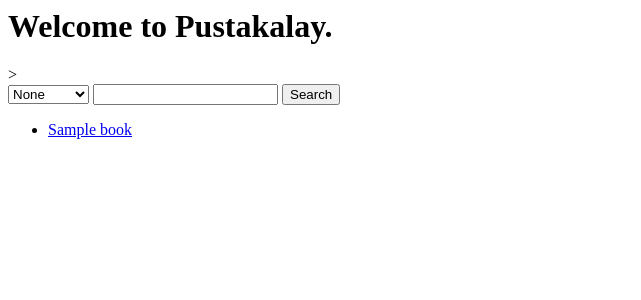
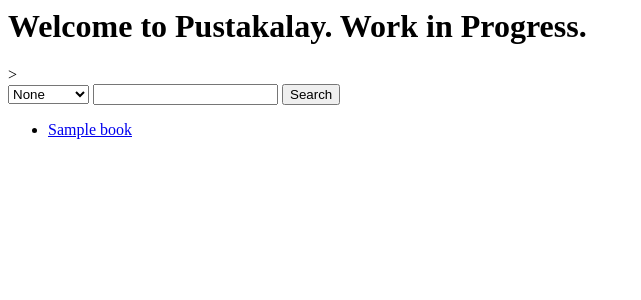
Before and after one commit to pustakalay/website, a Django app: page / in a window 1280 px wide. Shown: the top 300 px of the page, without its empty margins (0-641 px from the left). Run offline with Django 3.2, Linux system fonts and the light colour scheme; tables that the repository leaves empty hold one stand-in row (values such as "Sample post").

Commit message:
Work in Progress

```diff
--- a/website/bookapp/templates/bookapp/index.html
+++ b/website/bookapp/templates/bookapp/index.html
@@ -1,4 +1,4 @@
-<h1> Welcome to Pustakalay.</h1>>
+<h1> Welcome to Pustakalay. Work in Progress.</h1>>
 <form method='GET' action="{% url 'bookapp:search'%}">
   <select name="f">
     <option value="None">None</option>
```
